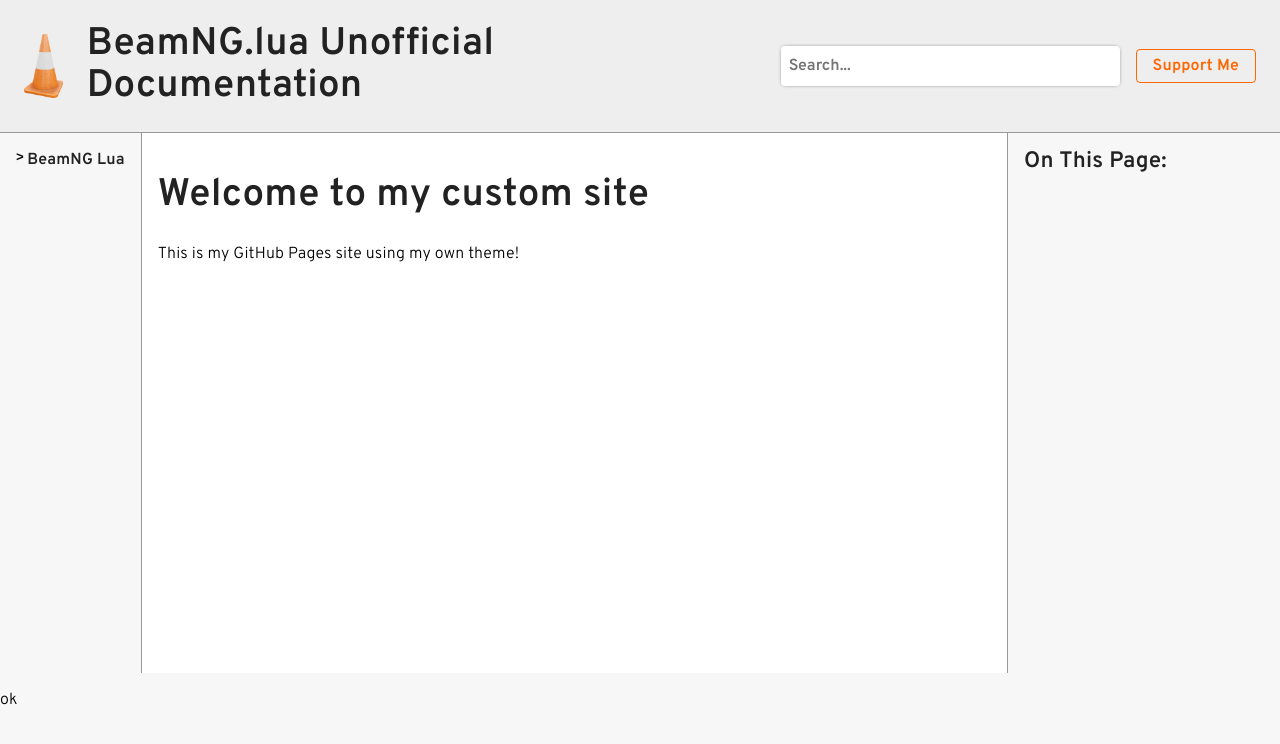
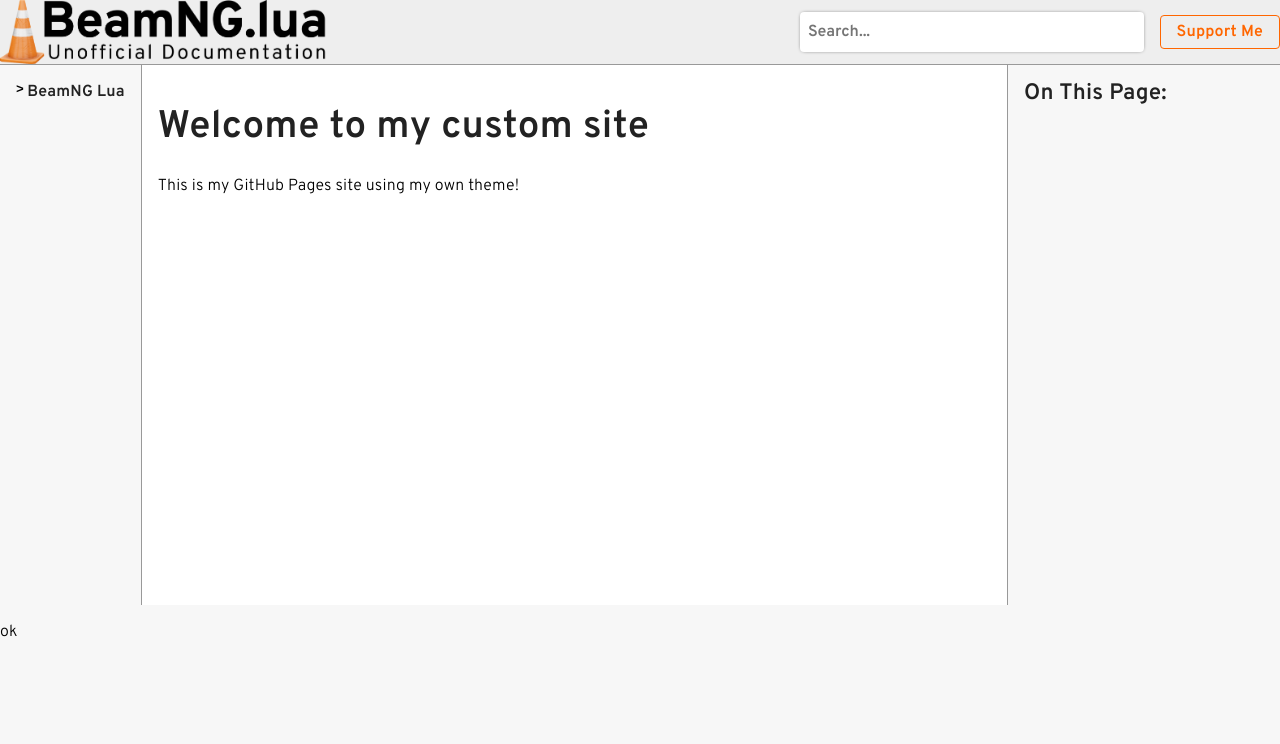
Before and after one commit to E32k/e32k.github.io, a Jekyll site: the page built from index.md, in a window 1280 px wide. Shown: the top 744 px of the page. Built offline with Jekyll 4.4.1, drawn with Linux system fonts in a browser that asks for light colours.

Commit message:
changed logo

```diff
--- a/_layouts/default.html
+++ b/_layouts/default.html
@@ -15,10 +15,8 @@
 <body>
 
   <header>
-    <div>
-      <img src="/images/logo.png" alt="logo">
-      <h1>BeamNG.lua Unofficial Documentation</h1>
-    </div><div class="search-section">
+    <img src="/images/logo.png" alt="logo">
+    <div class="search-section">
       <input type="text" id="search-input" placeholder="Search...">
       <a href="https://ko-fi.com/e32k_" target="_blank">Support Me</a>
     </div>
--- a/assets/style.css
+++ b/assets/style.css
@@ -52,36 +52,24 @@
 
 header {
   display: flex;
-  align-items: center;           /* vertically center all items */
-  justify-content: space-between; /* h1 left, others right */
+  align-items: center;
+  justify-content: space-between;
   padding: 0;
   background-color: var(--bg-color3);
   border-bottom: 1px solid var(--divider);
   color: var(--text-color);
   transition: background-color 0.3s ease, color 0.3s ease; }
 
-header > div {
+header img {
+  height: 4em;
+  width: auto; }
+
+.search-section {
+  margin-left:  0.5rem;
+  width: 30rem;
   display: flex;
   align-items: center;
   gap: 1em; }
-
-header img {
-  margin-left:  1.5rem;
-  margin-right: 0.5rem;
-  height: 4em;
-  width: auto; }
-
-header h1 {
-  font-size: 2.4em;
-  font-weight: 600;
-  display: flex;
-  align-items: center;
-  margin: 1.5rem 0; }
-
-.search-section {
-  margin-left:  0.5rem;
-  margin-right: 1.5rem;
-  width: 30rem; }
 
 #search-input {
   padding: 0.25em 0.5em; /* inside padding */
```
Also changed, not shown: images/logo.png.
